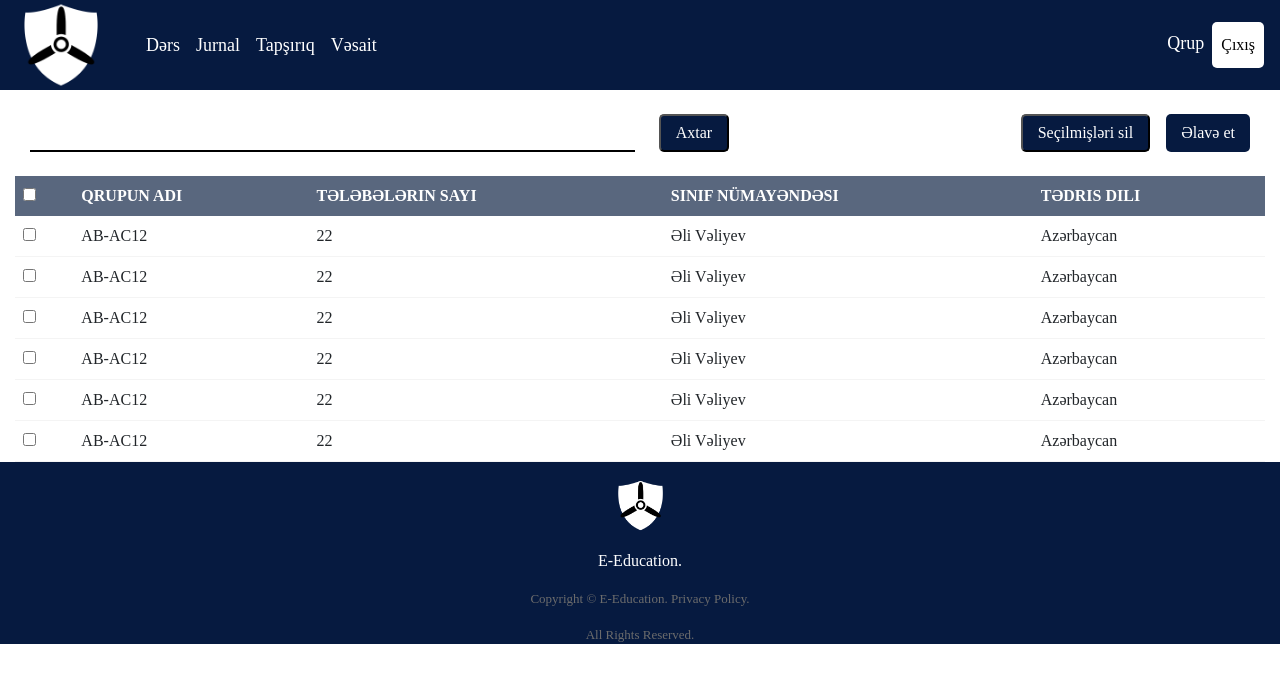
After one commit to muradddd/EduHack, a Python web app: template eduhack/templates/core/groups.html in a window 1280 px wide. The commit adds this page. Shown: the top 683 px of the page. Run offline with Jinja, Linux system fonts and the light colour scheme; the template is opened without the code that fills it, so the values that code supplies are empty; some libraries are stand-ins or nearby versions; some web fonts are replaced.

Commit message:
groups & add-group

```diff
--- a/eduhack/auth/controllers.py
+++ b/eduhack/auth/controllers.py
@@ -29,7 +29,7 @@ def login():
         if user and user.check_password(form.password.data):
             login_user(user)
             flash('Logged in successfully.')
-            return redirect('profile')
+            return redirect('/dashboard')
         else:
             flash('User not found')
     context = {
--- /dev/null
+++ b/eduhack/static/css/groups.css
@@ -0,0 +1,38 @@
+.group-search {}
+
+.btn-black {
+    background-color: #061A40 !important;
+    color: #fff !important;
+    outline: none !important;
+    border-radius: 5px !important;
+    padding: 0 15px;
+}
+
+.form-control {
+    color: black;
+    background: transparent;
+    border: transparent;
+    border-radius: 0;
+    border-bottom: 2px solid black;
+    outline: none !important;
+}
+
+input:focus {
+    box-shadow: none !important;
+}
+
+th,
+td {
+    padding: 8px;
+}
+
+table thead th {
+    background: #59677e;
+    color: #fff;
+    text-transform: uppercase;
+    transition: background-color .1s;
+}
+
+tbody tr {
+    border-bottom: 0.07143rem solid #f4f4f4;
+}
--- a/eduhack/static/css/register-two.css
+++ b/eduhack/static/css/register.css
@@ -76,7 +76,7 @@ label {
     }
 
     .login-form {
-        margin-top: 50%;
+        margin-top: 20%;
     }
 
     .register-form {
--- a/eduhack/templates/auth/login.html
+++ b/eduhack/templates/auth/login.html
@@ -3,7 +3,7 @@
 {% block title %} Login {% endblock %}
 
 {% block css %}
-<link rel="stylesheet" href="{{ url_for('static', filename='css/register-two.css') }}">
+<link rel="stylesheet" href="{{ url_for('static', filename='css/register.css') }}">
 {% endblock %}
 
 {% block navbar %}
@@ -43,3 +43,6 @@
     </div>
 </div>
 {% endblock %}
+
+{% block footer %}
+{% endblock %}
--- a/eduhack/templates/auth/register.html
+++ b/eduhack/templates/auth/register.html
@@ -3,7 +3,7 @@
 {% block title %} Registration {% endblock %}
 
 {% block css %}
-<link rel="stylesheet" href="{{ url_for('static', filename='css/register-two.css') }}">
+<link rel="stylesheet" href="{{ url_for('static', filename='css/register.css') }}">
 {% endblock %}
 
 {% block content %}
--- a/eduhack/templates/base.html
+++ b/eduhack/templates/base.html
@@ -10,7 +10,7 @@
     <link rel="icon" href="{{ url_for('static', filename='images/mini-logo.png') }}">
 
 
-    <title>EduHack - {% block title %}  {% endblock %}</title>
+    <title>EduHack - {% block title %} {% endblock %}</title>
 
     <link href="https://fonts.googleapis.com/icon?family=Material+Icons" rel="stylesheet">
     <link href="https://fonts.googleapis.com/css2?family=Red+Rose&display=swap" rel="stylesheet">
@@ -29,13 +29,13 @@
     {% endblock %}
 </head>
 
-<body>
+<body style="font-family: 'EB Garamond', serif;">
 
     {% block navbar %}
     {% include 'includes/navbar.html' %}
     {% endblock %}
 
-    <div class="container">
+    <div class="container" style="margin-top: 90px;">
 
         <div class="row">
 
@@ -45,15 +45,16 @@
     </div>
     <!-- Page Content -->
 
-     {% block content %}
+    {% block content %}
 
-     {% endblock %}
+    {% endblock %}
 
-     {% include 'includes/sidebar.html' %}
+    {% include 'includes/sidebar.html' %}
 
 
-
+    {% block footer %}
     {% include 'includes/footer.html' %}
+    {% endblock %}
 
     <!-- JS, Popper.js, and jQuery -->
     <script src="https://code.jquery.com/jquery-3.5.1.slim.min.js"
--- /dev/null
+++ b/eduhack/templates/core/groups.html
@@ -0,0 +1,160 @@
+{% extends 'base.html' %}
+
+{% block title %} Add Group {% endblock %}
+
+{% block css %}
+<link rel="stylesheet" href="{{ url_for('static', filename='css/groups.css') }}">
+{% endblock %}
+
+{% block content %}
+<div class="container-fluid">
+    <div class="col-sm-12">
+        <div class="row my-4">
+            <div class="col-7">
+                <form action="" class="d-flex">
+                    <input type="text" class="form-control group-search">
+                    <button class="btn-black ml-4">Axtar</button>
+                </form>
+            </div>
+            <div class="col-5 d-flex justify-content-end">
+                <button class="btn-black">Seçilmişləri sil</button>
+                <a class="btn-black ml-3 d-flex align-items-center" href="/add-group">Əlavə et</a>
+            </div>
+        </div>
+
+        <div class="row ">
+            <table class="w-100">
+                <thead>
+                    <tr>
+                        <th>
+                            <input type="checkbox" id="action-toggle" style="display: inline-block;">
+                        </th>
+                        <th>
+                            Qrupun adı
+                        </th>
+                        <th>
+                            Tələbələrin sayı
+                        </th>
+                        <th>
+                            Sinif nümayəndəsi
+                        </th>
+                        <th>
+                            Tədris dili
+                        </th>
+                    </tr>
+                </thead>
+                <tbody>
+                    <tr>
+                        <td>
+                            <input type="checkbox" id="action-toggle" style="display: inline-block;">
+
+                        </td>
+                        <td>
+                            AB-AC12
+                        </td>
+                        <td>
+                            22
+                        </td>
+                        <td>
+                            Əli Vəliyev
+                        </td>
+                        <td>
+                            Azərbaycan
+                        </td>
+                    </tr>
+                    <tr>
+                        <td>
+                            <input type="checkbox" id="action-toggle" style="display: inline-block;">
+
+                        </td>
+                        <td>
+                            AB-AC12
+                        </td>
+                        <td>
+                            22
+                        </td>
+                        <td>
+                            Əli Vəliyev
+                        </td>
+                        <td>
+                            Azərbaycan
+                        </td>
+                    </tr>
+                    <tr>
+                        <td>
+                            <input type="checkbox" id="action-toggle" style="display: inline-block;">
+
+                        </td>
+                        <td>
+                            AB-AC12
+                        </td>
+                        <td>
+                            22
+                        </td>
+                        <td>
+                            Əli Vəliyev
+                        </td>
+                        <td>
+                            Azərbaycan
+                        </td>
+                    </tr>
+                    <tr>
+                        <td>
+                            <input type="checkbox" id="action-toggle" style="display: inline-block;">
+
+                        </td>
+                        <td>
+                            AB-AC12
+                        </td>
+                        <td>
+                            22
+                        </td>
+                        <td>
+                            Əli Vəliyev
+                        </td>
+                        <td>
+                            Azərbaycan
+                        </td>
+                    </tr>
+                    <tr>
+                        <td>
+                            <input type="checkbox" id="action-toggle" style="display: inline-block;">
+
+                        </td>
+                        <td>
+                            AB-AC12
+                        </td>
+                        <td>
+                            22
+                        </td>
+                        <td>
+                            Əli Vəliyev
+                        </td>
+                        <td>
+                            Azərbaycan
+                        </td>
+                    </tr>
+                    <tr>
+                        <td>
+                            <input type="checkbox" id="action-toggle" style="display: inline-block;">
+
+                        </td>
+                        <td>
+                            AB-AC12
+                        </td>
+                        <td>
+                            22
+                        </td>
+                        <td>
+                            Əli Vəliyev
+                        </td>
+                        <td>
+                            Azərbaycan
+                        </td>
+                    </tr>
+                </tbody>
+            </table>
+        </div>
+    </div>
+</div>
+{% endblock %}
```
Also changed, not shown: eduhack/core/controllers.py (+14 -0 lines), eduhack/static/css/add-group.css (added, +22 -0 lines), eduhack/static/css/dashboard.css (added, +23 -0 lines), eduhack/templates/core/add-group.html (added, +35 -0 lines), eduhack/templates/core/dashboard.html (added, +76 -0 lines), eduhack/static/css/cover.png (deleted), eduhack/static/images/announcement.png (added), eduhack/static/images/exam.png (added), eduhack/static/images/settings.png (added), eduhack/static/images/students.jpg (added), eduhack/static/images/tables.png (added), 1 other file.
